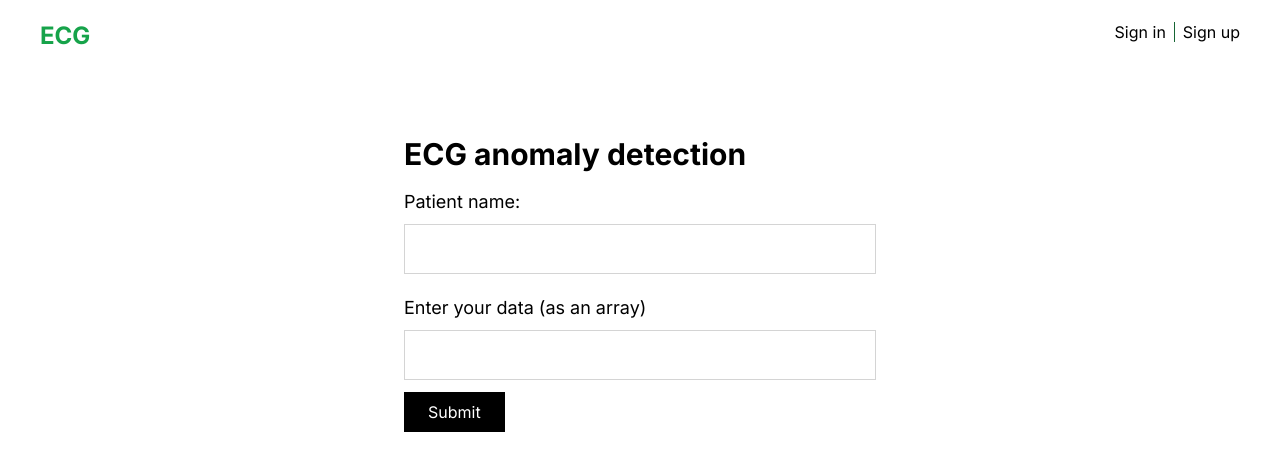
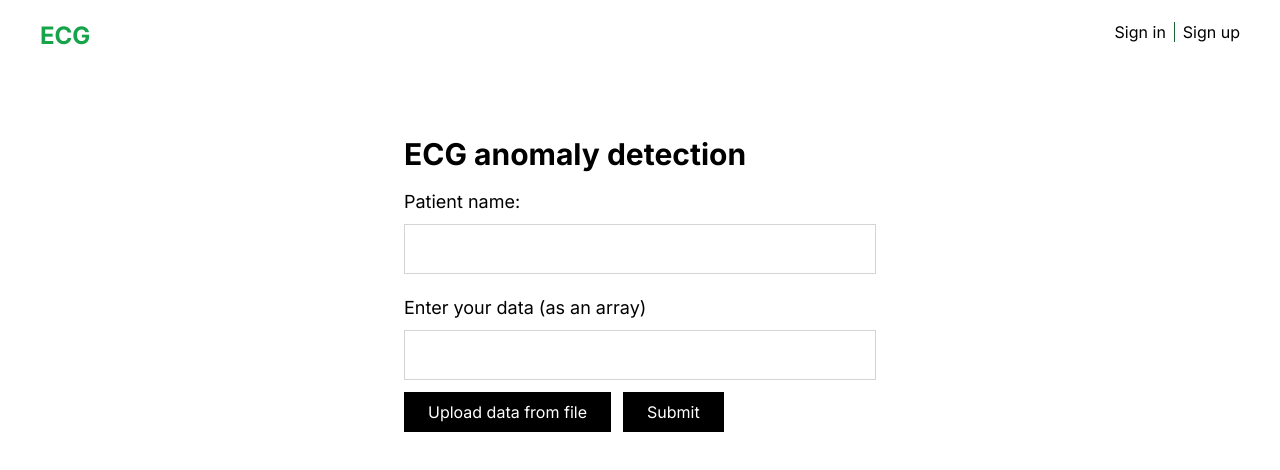
Before and after one commit to ViVse/ecg_analysis, a Next.js app: page / in a window 1280 px wide. Shown: the top 470 px of the page. Built offline with nearby package versions, Linux system fonts and the light colour scheme; no server answers.

Commit message:
get data from file

```diff
--- a/app/page.js
+++ b/app/page.js
@@ -1,6 +1,6 @@
 "use client";
 
-import { useState } from "react";
+import { useRef, useState } from "react";
 import { Formik, Form } from "formik";
 import ChartComponent from "./components/ui/Chart";
 import Spinner from "./components/ui/Spinner";
@@ -14,6 +14,7 @@ export default function Home() {
   const [anomalyType, setAnomalyType] = useState("");
   const [loading, setLoading] = useState(false);
   const [isChanging, setIsChanging] = useState(true);
+  const fileRef = useRef();
 
   const submitHandler = (values) => {
     setIsChanging(false);
@@ -54,6 +55,15 @@ export default function Home() {
     }
   };
 
+  const readFile = (e, setData) => {
+    let reader = new FileReader();
+    reader.readAsText(e.target.files[0]);
+    reader.onload = () => {
+      console.log(reader.result);
+      setData(reader.result);
+    };
+  };
+
   return (
     <main className="flex justify-center pt-10">
       <Formik
@@ -63,7 +73,7 @@ export default function Home() {
         }}
         validationSchema={predictionValidation}
         onSubmit={submitHandler}>
-        {({ errors, touched, values }) => {
+        {({ errors, touched, values, setFieldValue }) => {
           return (
             <Form className="w-[600px] bg-white h-fit py-6 px-16 rounded-2xl">
               <h1 className="text-3xl font-bold mb-4">ECG anomaly detection</h1>
@@ -80,13 +90,27 @@ export default function Home() {
                 errors={errors.data}
                 touched={touched.data}
               />
-              <button
-                className="bg-black px-6 py-2 mt-3 text-white"
-                type="submit">
-                Submit
-              </button>
+              <input
+                type="file"
+                ref={fileRef}
+                className="hidden w-0"
+                onChange={(e) => readFile(e, setFieldValue.bind(null, "data"))}
+              />
+              <div className="flex gap-3">
+                <button
+                  type="button"
+                  className="bg-black px-6 py-2 mt-3 text-white"
+                  onClick={() => fileRef.current.click()}>
+                  Upload data from file
+                </button>
+                <button
+                  className="bg-black px-6 py-2 mt-3 text-white"
+                  type="submit">
+                  Submit
+                </button>
+              </div>
               {loading && (
-                <div className="flex justify-center mt-3">
+                <div className="flex justify-center mt-6">
                   <Spinner />
                 </div>
               )}
```
